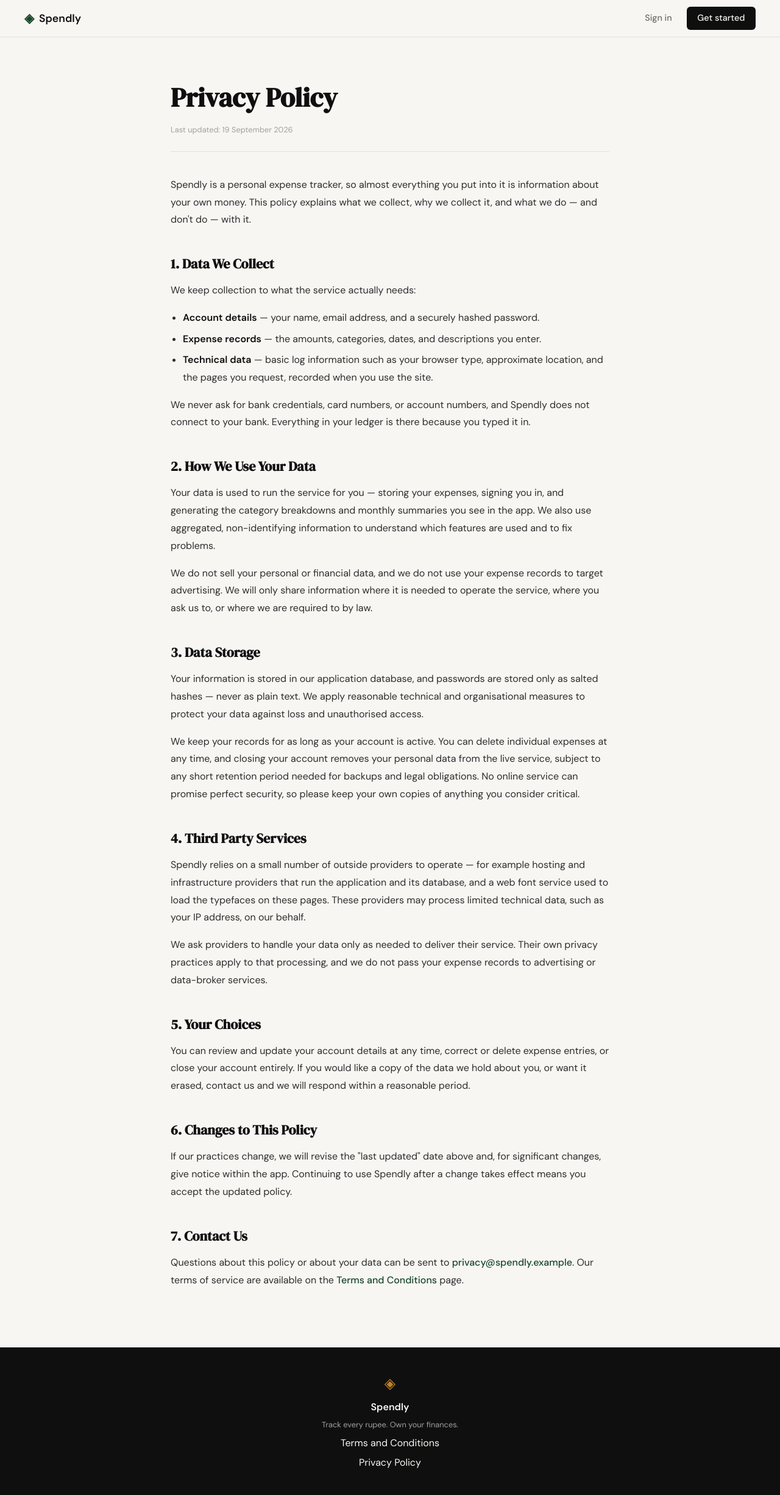
After one commit to syed-omer-123/Expense_tracker, a Flask app: page /privacy in a window 1280 px wide. The commit adds this page. Shown: the whole page at 61% size. Run offline with Flask 3, Linux system fonts and the light colour scheme.

Commit message:
landing: add privacy policy page and route

```diff
--- a/app.py
+++ b/app.py
@@ -25,6 +25,11 @@ def login():
 @app.route("/terms")
 def terms():
     return render_template("terms.html")
+
+
+@app.route("/privacy")
+def privacy():
+    return render_template("privacy.html")
 
 
 # ------------------------------------------------------------------ #
--- a/static/css/style.css
+++ b/static/css/style.css
@@ -530,6 +530,12 @@ a { color: inherit; text-decoration: none; }
 
 .legal-list li { margin-bottom: 0.35rem; }
 
+.legal-list strong,
+.legal-body strong {
+    font-weight: 600;
+    color: var(--ink);
+}
+
 .legal-link {
     color: var(--accent);
     font-weight: 500;
--- a/templates/base.html
+++ b/templates/base.html
@@ -35,7 +35,7 @@
             <span class="footer-name">Spendly</span>
             <p class="footer-copy">Track every rupee. Own your finances.</p>
             <a href="{{ url_for('terms') }}">Terms and Conditions</a>
-            <a href="#">Privacy Policy</a>
+            <a href="{{ url_for('privacy') }}">Privacy Policy</a>
         </div>
     </footer>
 
--- /dev/null
+++ b/templates/privacy.html
@@ -0,0 +1,108 @@
+{% extends "base.html" %}
+
+{% block title %}Privacy Policy — Spendly{% endblock %}
+
+{% block content %}
+
+<section class="legal-section">
+    <div class="legal-inner">
+        <header class="legal-header">
+            <h1 class="legal-title">Privacy Policy</h1>
+            <p class="legal-updated">Last updated: 19 September 2026</p>
+        </header>
+
+        <p class="legal-body">
+            Spendly is a personal expense tracker, so almost everything you put
+            into it is information about your own money. This policy explains
+            what we collect, why we collect it, and what we do — and don't do —
+            with it.
+        </p>
+
+        <h2 class="legal-heading">1. Data We Collect</h2>
+        <p class="legal-body">
+            We keep collection to what the service actually needs:
+        </p>
+        <ul class="legal-list">
+            <li><strong>Account details</strong> — your name, email address, and a securely hashed password.</li>
+            <li><strong>Expense records</strong> — the amounts, categories, dates, and descriptions you enter.</li>
+            <li><strong>Technical data</strong> — basic log information such as your browser type, approximate location, and the pages you request, recorded when you use the site.</li>
+        </ul>
+        <p class="legal-body">
+            We never ask for bank credentials, card numbers, or account numbers,
+            and Spendly does not connect to your bank. Everything in your ledger
+            is there because you typed it in.
+        </p>
+
+        <h2 class="legal-heading">2. How We Use Your Data</h2>
+        <p class="legal-body">
+            Your data is used to run the service for you — storing your
+            expenses, signing you in, and generating the category breakdowns and
+            monthly summaries you see in the app. We also use aggregated,
+            non-identifying information to understand which features are used
+            and to fix problems.
+        </p>
+        <p class="legal-body">
+            We do not sell your personal or financial data, and we do not use
+            your expense records to target advertising. We will only share
+            information where it is needed to operate the service, where you ask
+            us to, or where we are required to by law.
+        </p>
+
+        <h2 class="legal-heading">3. Data Storage</h2>
+        <p class="legal-body">
+            Your information is stored in our application database, and
+            passwords are stored only as salted hashes — never as plain text. We
+            apply reasonable technical and organisational measures to protect
+            your data against loss and unauthorised access.
+        </p>
+        <p class="legal-body">
+            We keep your records for as long as your account is active. You can
+            delete individual expenses at any time, and closing your account
+            removes your personal data from the live service, subject to any
+            short retention period needed for backups and legal obligations. No
+            online service can promise perfect security, so please keep your own
+            copies of anything you consider critical.
+        </p>
+
+        <h2 class="legal-heading">4. Third Party Services</h2>
+        <p class="legal-body">
+            Spendly relies on a small number of outside providers to operate —
+            for example hosting and infrastructure providers that run the
+            application and its database, and a web font service used to load
+            the typefaces on these pages. These providers may process limited
+            technical data, such as your IP address, on our behalf.
+        </p>
+        <p class="legal-body">
+            We ask providers to handle your data only as needed to deliver their
+            service. Their own privacy practices apply to that processing, and we
+            do not pass your expense records to advertising or data-broker
+            services.
+        </p>
+
+        <h2 class="legal-heading">5. Your Choices</h2>
+        <p class="legal-body">
+            You can review and update your account details at any time, correct
+            or delete expense entries, or close your account entirely. If you
+            would like a copy of the data we hold about you, or want it erased,
+            contact us and we will respond within a reasonable period.
+        </p>
+
+        <h2 class="legal-heading">6. Changes to This Policy</h2>
+        <p class="legal-body">
+            If our practices change, we will revise the "last updated" date
+            above and, for significant changes, give notice within the app.
+            Continuing to use Spendly after a change takes effect means you
+            accept the updated policy.
+        </p>
+
+        <h2 class="legal-heading">7. Contact Us</h2>
+        <p class="legal-body">
+            Questions about this policy or about your data can be sent to
+            <a href="mailto:privacy@spendly.example" class="legal-link">privacy@spendly.example</a>.
+            Our terms of service are available on the
+            <a href="{{ url_for('terms') }}" class="legal-link">Terms and Conditions</a> page.
+        </p>
+    </div>
+</section>
+
+{% endblock %}
--- a/templates/terms.html
+++ b/templates/terms.html
@@ -57,7 +57,7 @@
             absolute security, so you should keep your own copies of anything you
             consider critical. You may delete your data or close your account at
             any time. Our handling of personal information is described further in
-            our Privacy Policy.
+            our <a href="{{ url_for('privacy') }}" class="legal-link">Privacy Policy</a>.
         </p>
 
         <h2 class="legal-heading">4. Limitations of Liability</h2>
```
